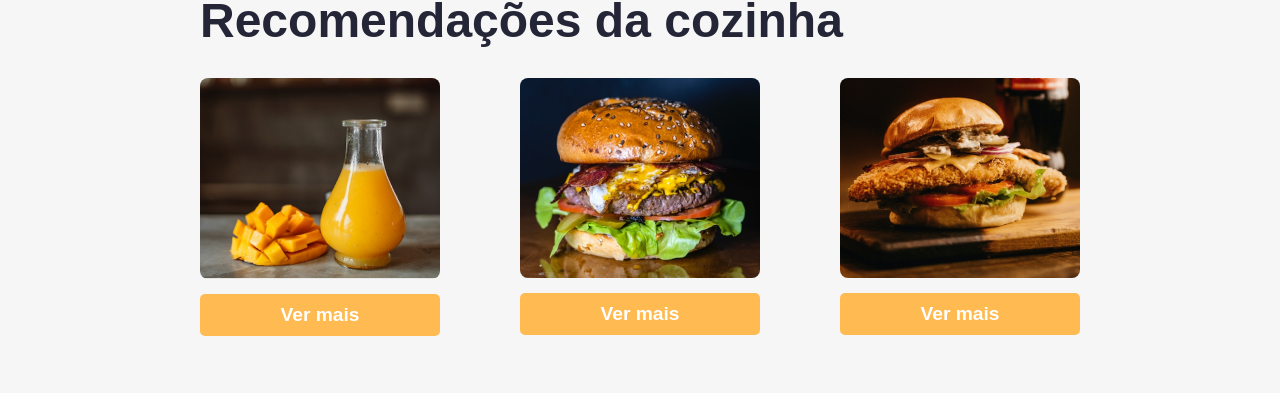
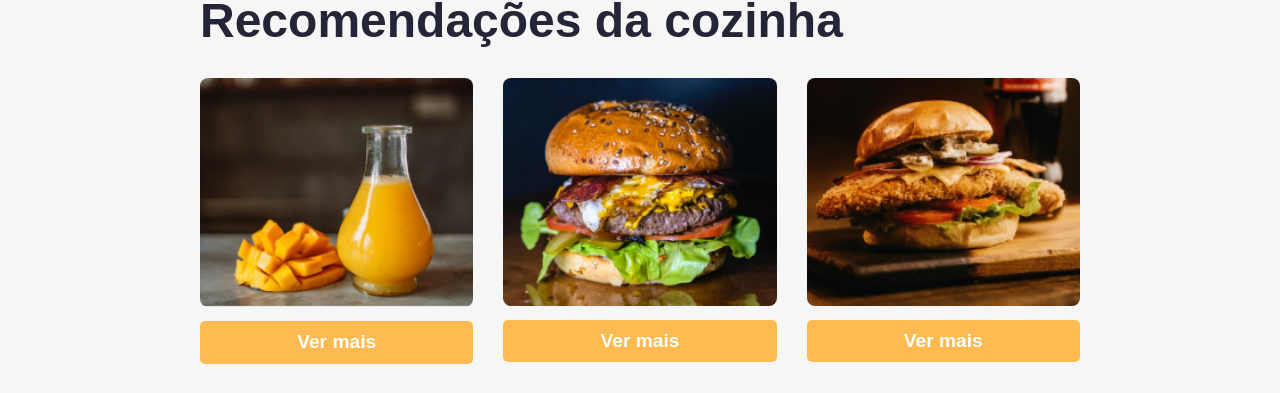
Before and after one commit to rodrigues14/burger-castle, a React (Create React App) app: page / in a window 1280 px wide. Shown: the part 509-902 px from the top of the page. Built offline with nearby package versions, Linux system fonts and the light colour scheme; a web font is replaced by a local one.

Commit message:
alterado estilo da pag inicial

```diff
--- a/src/pages/Inicio/Inicio.module.scss
+++ b/src/pages/Inicio/Inicio.module.scss
@@ -5,14 +5,17 @@
   display: flex;
   gap: 30px;
   justify-content: space-between;
+  max-width: 1600px;
+  margin-inline: auto;
 }
 .recomendado {
+  width: 33%;
   &__imagem {
-    max-width: 300px;
+    max-width: 100%;
     margin-bottom: 10px;
     img {
       border-radius: 8px;
-      max-width: 100%;
+      width: 100%;
     }
   }
   &__botao {
```
